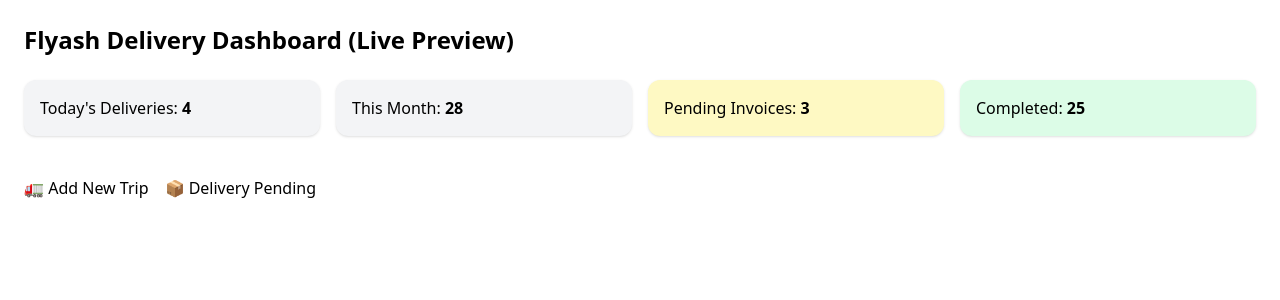
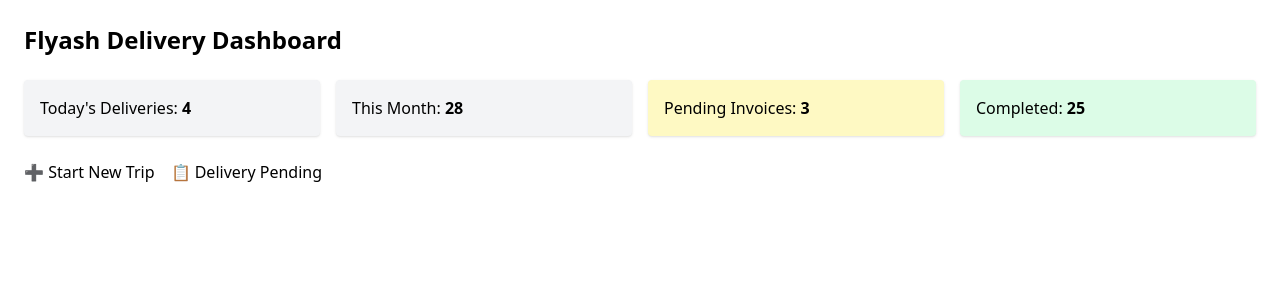
Before and after one commit to bislaind/bisla-delivery-app, a Next.js app: page /dashboard in a window 1280 px wide. Shown: the top 300 px of the page. Built offline with nearby package versions, Linux system fonts and the light colour scheme.

Commit message:
Improved Step 1 layout spacing and alignment

```diff
--- a/pages/dashboard.js
+++ b/pages/dashboard.js
@@ -9,23 +9,21 @@ export default function Dashboard() {
 
   return (
     <div className="p-6 space-y-6">
-      <h1 className="text-2xl font-bold">Flyash Delivery Dashboard (Live Preview)</h1>
+      <h1 className="text-2xl font-bold">Flyash Delivery Dashboard</h1>
 
-      {/* Dashboard Summary */}
+      {/* Summary Boxes */}
       <div className="grid grid-cols-1 sm:grid-cols-2 md:grid-cols-4 gap-4">
-        <div className="p-4 bg-gray-100 rounded-xl shadow">Today's Deliveries: <b>4</b></div>
-        <div className="p-4 bg-gray-100 rounded-xl shadow">This Month: <b>28</b></div>
-        <div className="p-4 bg-yellow-100 rounded-xl shadow">Pending Invoices: <b>3</b></div>
-        <div className="p-4 bg-green-100 rounded-xl shadow">Completed: <b>25</b></div>
+        <div className="p-4 bg-gray-100 rounded shadow">Today's Deliveries: <b>4</b></div>
+        <div className="p-4 bg-gray-100 rounded shadow">This Month: <b>28</b></div>
+        <div className="p-4 bg-yellow-100 rounded shadow">Pending Invoices: <b>3</b></div>
+        <div className="p-4 bg-green-100 rounded shadow">Completed: <b>25</b></div>
       </div>
 
-      {/* Action Buttons */}
-      <div className="flex space-x-4 pt-4">
-        <Button onClick={() => setShowForm(!showForm)}>
-          🚛 Add New Trip
-        </Button>
-        <Link href="/pending" legacyBehavior>
-          <Button variant="outline">📦 Delivery Pending</Button>
+      {/* Buttons */}
+      <div className="flex gap-4 mt-4">
+        <Button onClick={() => setShowForm(!showForm)}>➕ Start New Trip</Button>
+        <Link href="/delivery-pending">
+          <Button className="bg-yellow-500 hover:bg-yellow-600">📋 Delivery Pending</Button>
         </Link>
       </div>
 
@@ -33,21 +31,56 @@ export default function Dashboard() {
       {showForm && (
         <div className="mt-6 bg-white border rounded-xl shadow p-6">
           <h2 className="text-xl font-semibold mb-6">Start New Trip – Step 1</h2>
-          <form className="grid grid-cols-1 md:grid-cols-2 gap-4">
-            <div><Label>Challan Number</Label><Input placeholder="Enter Challan Number" /></div>
-            <div><Label>Challan Date</Label><Input type="date" /></div>
-            <div><Label>Company</Label><Input placeholder="Select Company from Master" /></div>
-            <div><Label>Vehicle Number</Label><Input placeholder="HR55AB1234" /></div>
-            <div><Label>Source (Thermal)</Label><Input placeholder="Select Source from Master" /></div>
-            <div><Label>Source Weight (MT)</Label><Input type="number" step="0.01" /></div>
-            <div><Label>Party</Label><Input placeholder="Select Party from Master" /></div>
-            <div><Label>Challan Weight (MT)</Label><Input type="number" step="0.01" /></div>
-            <div><Label>Driver Name</Label><Input placeholder="Select Driver from Master" /></div>
-            <div><Label>Fuel Given (₹)</Label><Input type="number" step="0.01" /></div>
-            <div><Label>Cash Given (₹)</Label><Input type="number" step="0.01" /></div>
+          <form className="grid grid-cols-1 md:grid-cols-2 gap-6">
+            <div>
+              <Label>Challan Number</Label>
+              <Input placeholder="Enter Challan Number" />
+            </div>
+            <div>
+              <Label>Challan Date</Label>
+              <Input type="date" />
+            </div>
+            <div>
+              <Label>Company</Label>
+              <Input placeholder="Select Company from Master" />
+            </div>
+            <div>
+              <Label>Vehicle Number</Label>
+              <Input placeholder="HR55AB1234" />
+            </div>
+            <div>
+              <Label>Source (Thermal)</Label>
+              <Input placeholder="Select Source from Master" />
+            </div>
+            <div>
+              <Label>Source Weight (MT)</Label>
+              <Input type="number" step="0.01" />
+            </div>
+            <div>
+              <Label>Party</Label>
+              <Input placeholder="Select Party from Master" />
+            </div>
+            <div>
+              <Label>Challan Weight (MT)</Label>
+              <Input type="number" step="0.01" />
+            </div>
+            <div>
+              <Label>Driver Name</Label>
+              <Input placeholder="Select Driver from Master" />
+            </div>
+            <div>
+              <Label>Fuel Given (₹)</Label>
+              <Input type="number" step="0.01" />
+            </div>
+            <div>
+              <Label>Cash Given (₹)</Label>
+              <Input type="number" step="0.01" />
+            </div>
 
-            <div className="col-span-full text-right pt-4">
-              <Button type="submit">Save & Move to Delivery Pending</Button>
+            <div className="col-span-full text-right mt-4">
+              <Button type="submit" className="bg-green-600 hover:bg-green-700">
+                ✅ Save & Move to Delivery Pending
+              </Button>
             </div>
           </form>
         </div>
```
